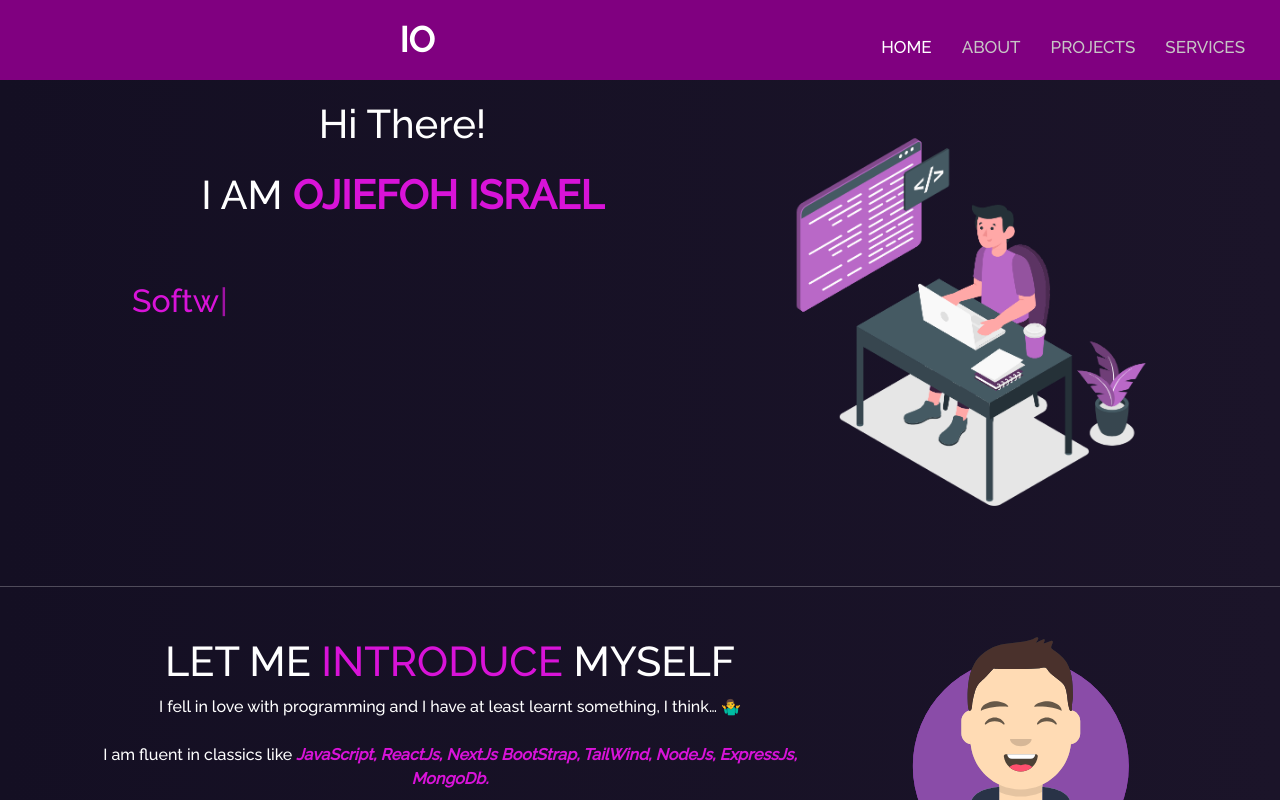
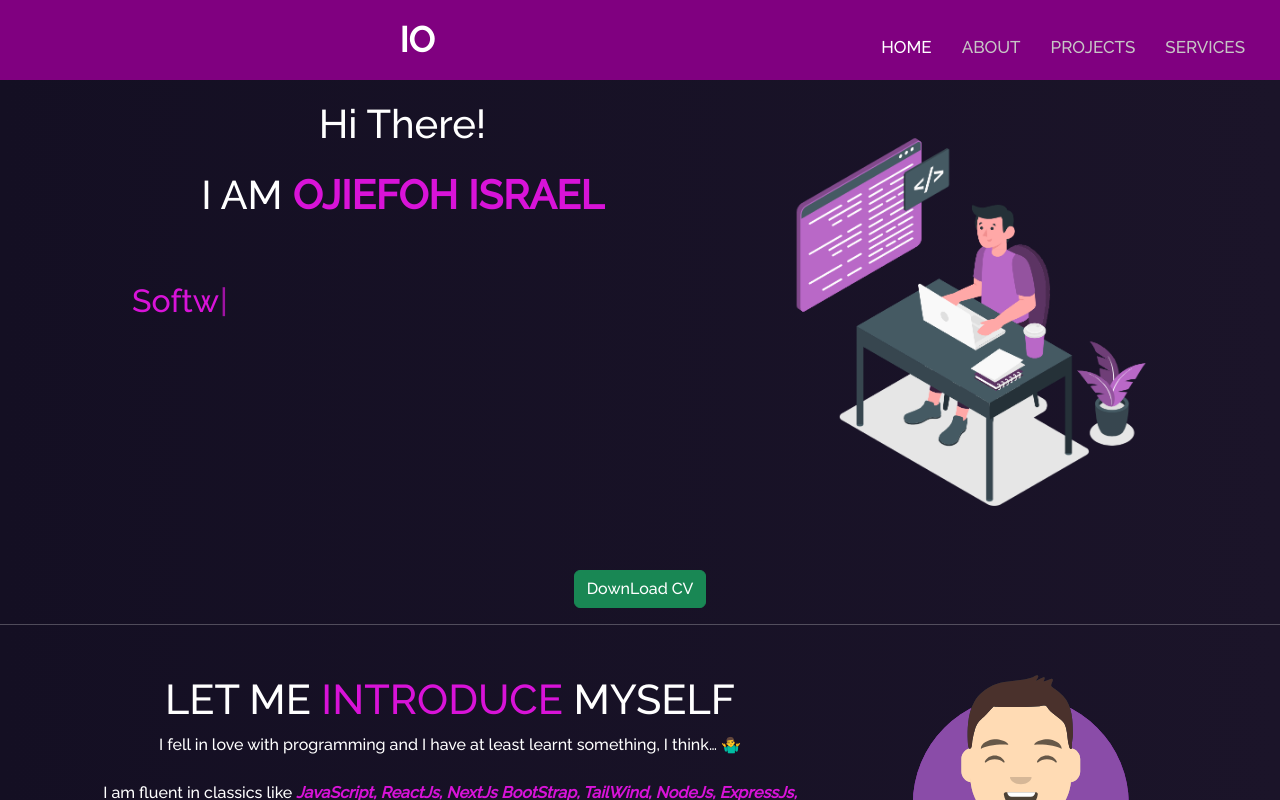
Before and after one commit to IsraelOjiefoh/portfolio, a React (Vite) app: page / in a window 1280 px wide. Shown: the top 800 px of the page. Built offline with nearby package versions, Linux system fonts and the light colour scheme.

Commit message:
modified

```diff
--- a/src/components/Home/home.jsx
+++ b/src/components/Home/home.jsx
@@ -1,18 +1,22 @@
+/* eslint-disable react/jsx-no-target-blank */
 import { Container, Row, Col } from "react-bootstrap";
 import homeLogo from "./home-main.svg";
 import "./homes.css";
 import Home2 from "./home2";
 import Type from "../../Type";
+import myCV from "./My_Resume.pdf";
+
+
 function Home() {
+
   return (
     <section>
-      <Container fluid  id="home">
+      <Container fluid id="home">
         <Container className="home-content">
           <Row>
             <Col md={7} className="home-header">
               <h1 style={{ paddingBottom: 15 }} className="heading">
                 Hi There!{" "}
-
               </h1>
 
               <h1 className="heading-name">
@@ -34,6 +38,9 @@ function Home() {
               />
             </Col>
           </Row>
+          <a href={myCV} target="_blank" >
+            <button className="btn btn-success">DownLoad CV</button>
+          </a>
         </Container>
       </Container>
       <hr />
```
Also changed, not shown: 1 other file (tests, documents, lock files or other folders).
